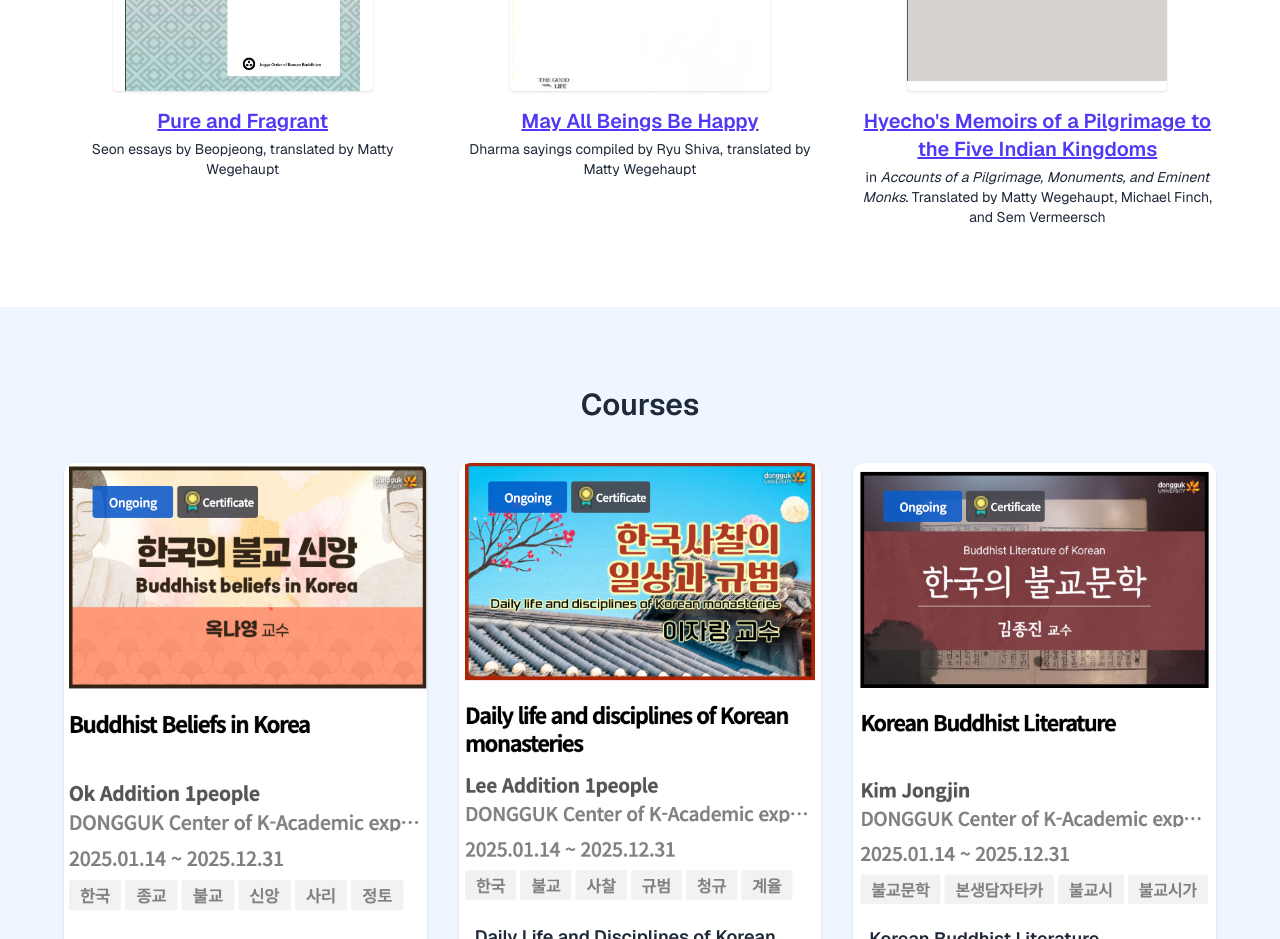
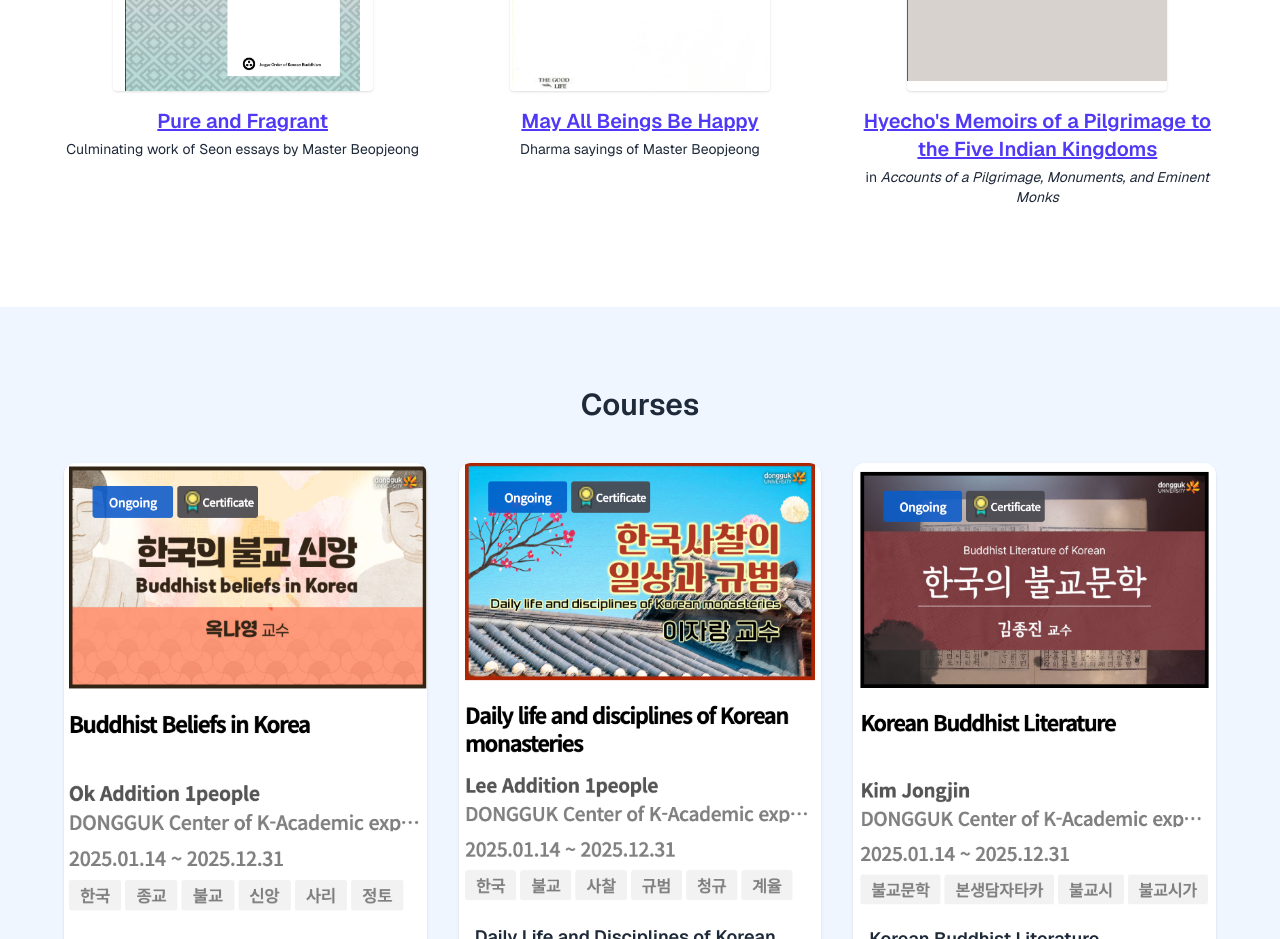
Before and after one commit to omatty123/translation_website, a Next.js app: page / in a window 1280 px wide. Shown: the part 1140-2079 px from the top of the page. Built offline with nearby package versions, Linux system fonts and the light colour scheme.

Commit message:
Update page.tsx

```diff
--- a/app/page.tsx
+++ b/app/page.tsx
@@ -48,20 +48,20 @@ export default function Home() {
                 title: "Pure and Fragrant",
                 img: pureImg,
                 url: "https://books.google.com/books/about/Pure_and_Fragrant.html?id=qQ_qEAAAQBAJ",
-                desc: "Seon essays by Beopjeong, translated by Matty Wegehaupt",
+                desc: "Culminating work of Seon essays by Master Beopjeong",
               },
               {
                 title: "May All Beings Be Happy",
                 img: happyImg,
                 url: "https://www.amazon.com/May-All-Beings-Happy-English/dp/8995757736",
-                desc: "Dharma sayings compiled by Ryu Shiva, translated by Matty Wegehaupt",
+                desc: "Dharma sayings of Master Beopjeong",
               },
               {
                 title: "Hyecho's Memoirs of a Pilgrimage to the Five Indian Kingdoms",
                 img: hyechoImg,
                 url: "https://www.buddhistelibrary.org/en/albums/central/Dhamma_books/10_Culture_web.pdf#page=35",
                 desc:
-                  "in *Accounts of a Pilgrimage, Monuments, and Eminent Monks*. Translated by Matty Wegehaupt, Michael Finch, and Sem Vermeersch",
+                  "in *Accounts of a Pilgrimage, Monuments, and Eminent Monks*",
               },
             ].map(({ title, img, url, desc }, idx) => (
               <div key={idx} className="flex flex-col items-center">
```
